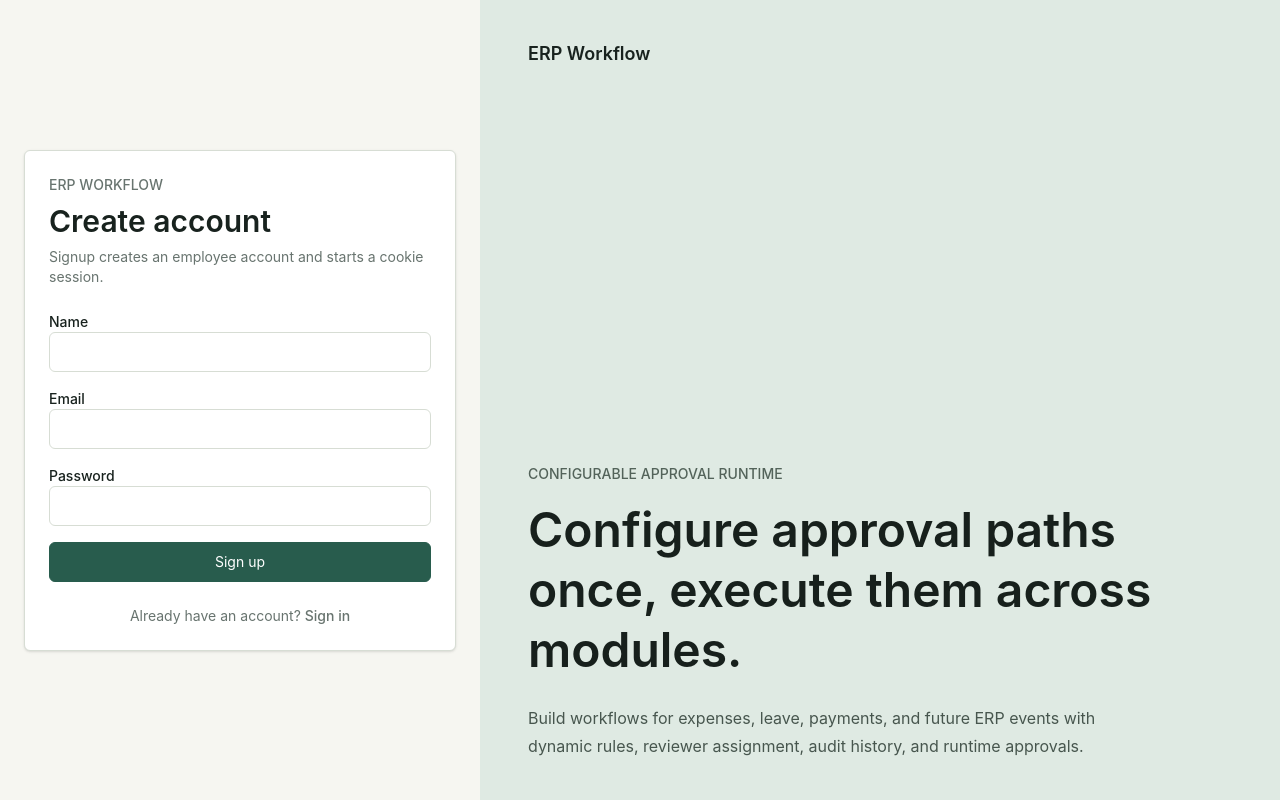
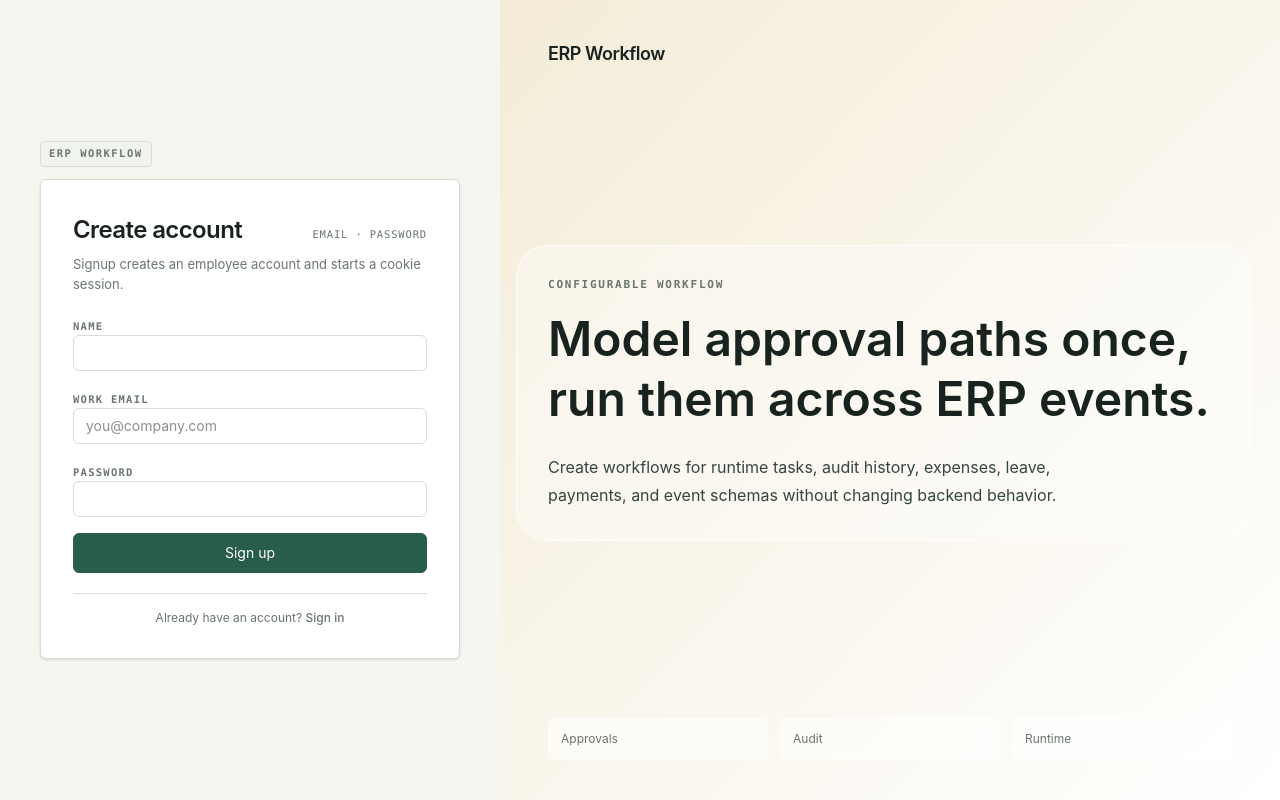
Before and after one commit to shaikhalamin/workflow_assesment, a React (Vite) app: page /sign-up in a window 1280 px wide. Built offline with nearby package versions, Linux system fonts and the light colour scheme.

Commit message:
style: restyle public auth screens

```diff
--- a/src/layouts/public-layout.tsx
+++ b/src/layouts/public-layout.tsx
@@ -1,28 +1,54 @@
-import { Link, Outlet } from '@tanstack/react-router'
+import { Link, Outlet, useLocation } from '@tanstack/react-router'
 import type { ReactNode } from 'react'
 
+const authPanels = {
+  signIn: {
+    kicker: 'Runtime control',
+    title: 'Approve work with a clear audit trail.',
+    copy: 'Sign in to review tasks, route approvals, and keep expense, leave, payment, and event-schema activity visible.',
+    className: 'from-[var(--brand-soft)] to-white',
+  },
+  signUp: {
+    kicker: 'Configurable workflow',
+    title: 'Model approval paths once, run them across ERP events.',
+    copy: 'Create workflows for runtime tasks, audit history, expenses, leave, payments, and event schemas without changing backend behavior.',
+    className: 'from-[var(--accent-soft)] to-white',
+  },
+} as const
+
 export function PublicLayout({ children }: { children?: ReactNode }) {
+  const location = useLocation()
+  const panel = location.pathname === '/sign-up' ? authPanels.signUp : authPanels.signIn
+
   return (
-    <main className="grid min-h-screen grid-cols-1 bg-[var(--background)] lg:grid-cols-[minmax(360px,480px)_1fr]">
-      <section className="flex items-center justify-center px-6 py-10">
+    <main className="grid min-h-screen grid-cols-1 bg-[var(--background)] lg:grid-cols-[minmax(360px,500px)_1fr]">
+      <section className="flex items-center justify-center px-5 py-8 sm:px-6 lg:px-10">
         {children ?? <Outlet />}
       </section>
-      <section className="hidden bg-[#dfeae3] px-12 py-10 lg:flex lg:flex-col lg:justify-between">
-        <Link to="/sign-in" className="text-lg font-semibold">
+      <section
+        className={`hidden overflow-hidden bg-gradient-to-br ${panel.className} px-12 py-10 lg:flex lg:flex-col lg:justify-between`}
+      >
+        <Link to="/sign-in" className="text-lg font-semibold tracking-tight">
           ERP Workflow
         </Link>
-        <div className="max-w-2xl">
-          <p className="mb-4 text-sm font-medium uppercase text-[#53635a]">
-            Configurable approval runtime
-          </p>
-          <h1 className="text-5xl font-semibold leading-tight text-[#17201c]">
-            Configure approval paths once, execute them across modules.
-          </h1>
-          <p className="mt-6 max-w-xl text-base leading-7 text-[#47564e]">
-            Build workflows for expenses, leave, payments, and future ERP
-            events with dynamic rules, reviewer assignment, audit history, and
-            runtime approvals.
-          </p>
+        <div className="relative max-w-2xl">
+          <div className="absolute -inset-8 rounded-[32px] border border-white/70 bg-white/35" />
+          <div className="relative">
+            <p className="mb-4 font-mono text-[11px] font-semibold uppercase tracking-[0.16em] text-[var(--ink-3)]">
+              {panel.kicker}
+            </p>
+            <h1 className="text-5xl font-semibold leading-tight text-[var(--foreground)]">
+              {panel.title}
+            </h1>
+            <p className="mt-6 max-w-xl text-base leading-7 text-[var(--ink-2)]">
+              {panel.copy}
+            </p>
+          </div>
+        </div>
+        <div className="grid grid-cols-3 gap-3 text-xs text-[var(--ink-3)]">
+          <div className="rounded-md border border-white/70 bg-white/50 p-3">Approvals</div>
+          <div className="rounded-md border border-white/70 bg-white/50 p-3">Audit</div>
+          <div className="rounded-md border border-white/70 bg-white/50 p-3">Runtime</div>
         </div>
       </section>
     </main>
--- a/src/pages/auth-pages.tsx
+++ b/src/pages/auth-pages.tsx
@@ -6,8 +6,8 @@ import { z } from 'zod/v4'
 import { useAuthControllerLogin } from '@/lib/api/gen'
 import { useAuthControllerSignup } from '@/lib/api/gen'
 import { loginDtoSchema, signupDtoSchema } from '@/lib/api/gen'
+import { FormField, FormInput } from '@/components/form'
 import { Button } from '@/components/ui/button'
-import { FieldError, Input, Label } from '@/components/ui/form-controls'
 import { getDefaultPrivatePath } from '@/features/auth/auth-routing'
 import { apiErrorMessage, unwrapData } from '@/lib/format'
 import { useAuthStore } from '@/stores/auth-store'
@@ -88,32 +88,39 @@ export function SignInPage() {
       >
         <form.Field name="email">
           {(field) => (
-            <div className="space-y-2">
-              <Label htmlFor={field.name}>Email</Label>
-              <Input
+            <FormField
+              label="Work email"
+              htmlFor={field.name}
+              error={fieldError(field.state.meta.errors)}
+            >
+              <FormInput
                 id={field.name}
                 type="email"
+                autoComplete="email"
+                placeholder="you@company.com"
                 value={field.state.value}
                 onBlur={field.handleBlur}
                 onChange={(event) => field.handleChange(event.target.value)}
               />
-              <FieldError>{fieldError(field.state.meta.errors)}</FieldError>
-            </div>
+            </FormField>
           )}
         </form.Field>
         <form.Field name="password">
           {(field) => (
-            <div className="space-y-2">
-              <Label htmlFor={field.name}>Password</Label>
-              <Input
+            <FormField
+              label="Password"
+              htmlFor={field.name}
+              error={fieldError(field.state.meta.errors)}
+            >
+              <FormInput
                 id={field.name}
                 type="password"
+                autoComplete="current-password"
                 value={field.state.value}
                 onBlur={field.handleBlur}
                 onChange={(event) => field.handleChange(event.target.value)}
               />
-              <FieldError>{fieldError(field.state.meta.errors)}</FieldError>
-            </div>
+            </FormField>
           )}
         </form.Field>
         <Button type="submit" className="w-full" disabled={login.isPending}>
@@ -179,46 +186,56 @@ export function SignUpPage() {
       >
         <form.Field name="name">
           {(field) => (
-            <div className="space-y-2">
-              <Label htmlFor={field.name}>Name</Label>
-              <Input
+            <FormField
+              label="Name"
+              htmlFor={field.name}
+              error={fieldError(field.state.meta.errors)}
+            >
+              <FormInput
                 id={field.name}
+                autoComplete="name"
                 value={field.state.value}
                 onBlur={field.handleBlur}
                 onChange={(event) => field.handleChange(event.target.value)}
               />
-              <FieldError>{fieldError(field.state.meta.errors)}</FieldError>
-            </div>
+            </FormField>
           )}
         </form.Field>
         <form.Field name="email">
           {(field) => (
-            <div className="space-y-2">
-              <Label htmlFor={field.name}>Email</Label>
-              <Input
+            <FormField
+              label="Work email"
+              htmlFor={field.name}
+              error={fieldError(field.state.meta.errors)}
+            >
+              <FormInput
                 id={field.name}
                 type="email"
+                autoComplete="email"
+                placeholder="you@company.com"
                 value={field.state.value}
                 onBlur={field.handleBlur}
                 onChange={(event) => field.handleChange(event.target.value)}
               />
-              <FieldError>{fieldError(field.state.meta.errors)}</FieldError>
-            </div>
+            </FormField>
           )}
         </form.Field>
         <form.Field name="password">
           {(field) => (
-            <div className="space-y-2">
-              <Label htmlFor={field.name}>Password</Label>
-              <Input
+            <FormField
+              label="Password"
+              htmlFor={field.name}
+              error={fieldError(field.state.meta.errors)}
+            >
+              <FormInput
                 id={field.name}
                 type="password"
+                autoComplete="new-password"
                 value={field.state.value}
                 onBlur={field.handleBlur}
                 onChange={(event) => field.handleChange(event.target.value)}
               />
-              <FieldError>{fieldError(field.state.meta.errors)}</FieldError>
-            </div>
+            </FormField>
           )}
         </form.Field>
         <Button type="submit" className="w-full" disabled={signup.isPending}>
@@ -243,15 +260,19 @@ function AuthPanel({
   error?: string
 }) {
   return (
-    <div className="w-full max-w-md rounded-md border border-[var(--border)] bg-white p-6 shadow-sm">
-      <div className="mb-6">
-        <p className="mb-2 text-sm font-medium uppercase text-[var(--muted-foreground)]">
+    <div className="w-full max-w-[440px]">
+      <p className="mb-3 inline-flex rounded-sm border border-[var(--border)] bg-[var(--surface-2)] px-2 py-1 font-mono text-[10.5px] font-semibold uppercase tracking-[0.14em] text-[var(--ink-3)]">
         ERP Workflow
       </p>
-        <h1 className="text-3xl font-semibold">{title}</h1>
-        <p className="mt-2 text-sm text-[var(--muted-foreground)]">
-          {subtitle}
-        </p>
+      <div className="rounded-md border border-[var(--border)] bg-white p-6 shadow-sm sm:p-8">
+        <div className="mb-5">
+          <div className="mb-1.5 flex items-baseline justify-between gap-4">
+            <h1 className="text-[24px] font-semibold tracking-tight">{title}</h1>
+            <span className="font-mono text-[10.5px] uppercase tracking-[0.08em] text-[var(--muted-foreground)]">
+              Email · Password
+            </span>
+          </div>
+          <p className="text-[13px] leading-5 text-[var(--ink-3)]">{subtitle}</p>
         </div>
         {error ? (
           <div className="mb-4 rounded-md border border-red-200 bg-red-50 px-3 py-2 text-sm text-red-800">
@@ -259,9 +280,10 @@ function AuthPanel({
           </div>
         ) : null}
         {children}
-      <p className="mt-6 text-center text-sm text-[var(--muted-foreground)]">
+        <div className="mt-5 border-t border-[var(--border)] pt-4 text-center text-xs text-[var(--muted-foreground)]">
           {footer}
-      </p>
+        </div>
+      </div>
     </div>
   )
 }
```
Lines whose indentation alone changed are shown as unchanged.
